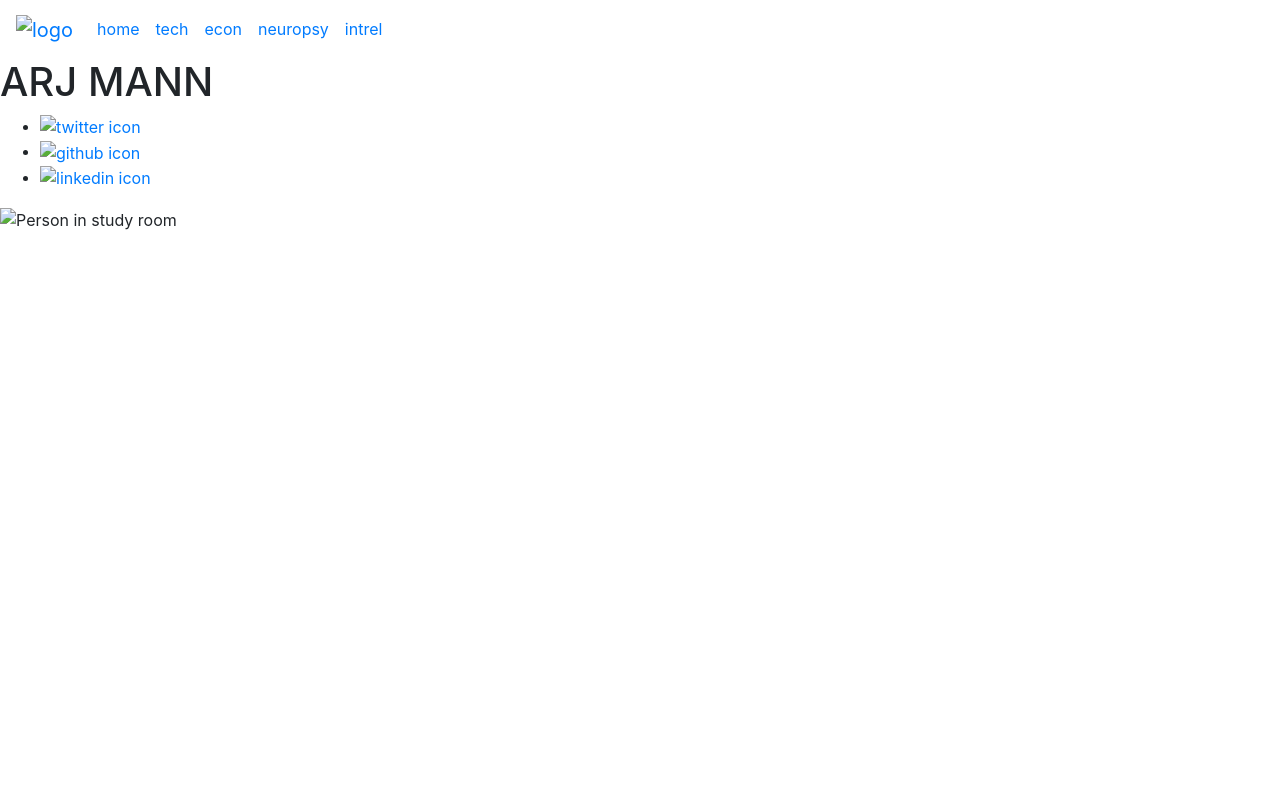
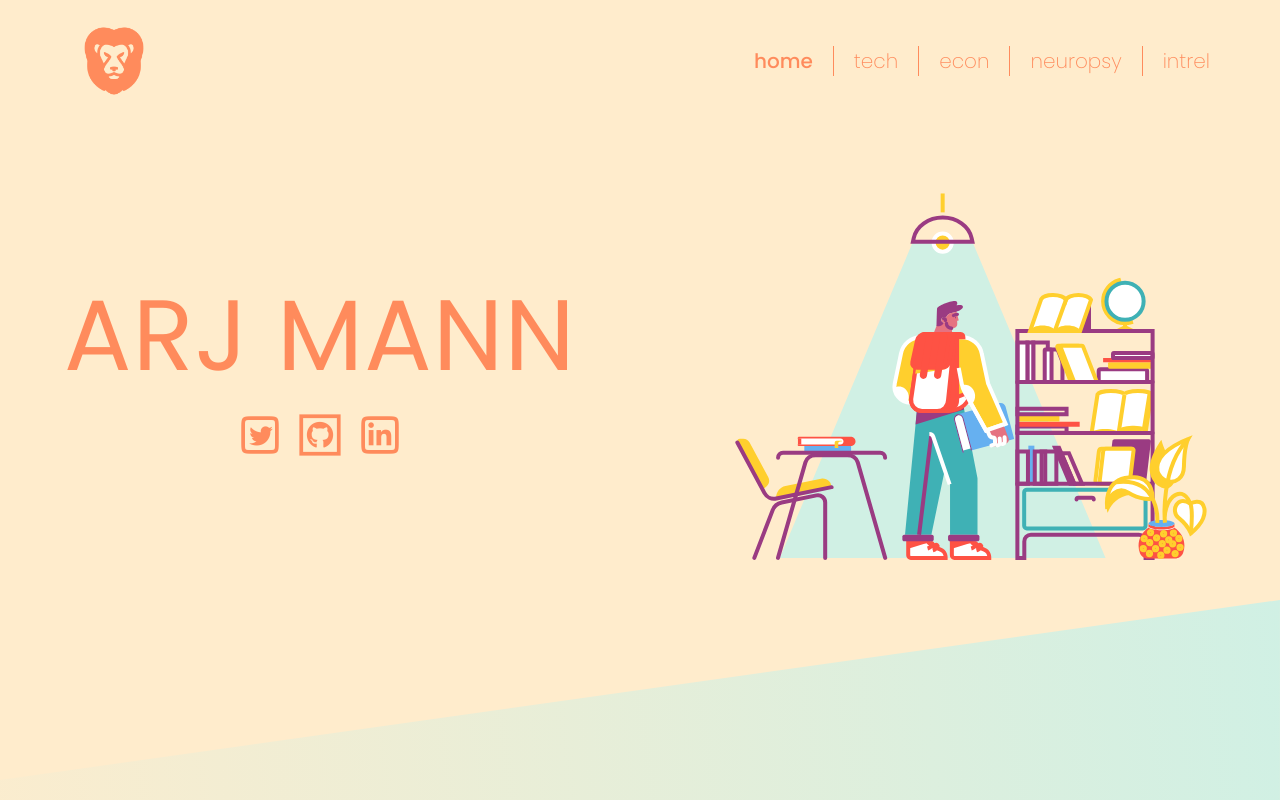
Before and after one commit to SimarMann/homepage-example, a plain HTML site: page index.html in a window 1280 px wide. Drawn offline with nearby package versions, Linux system fonts and the light colour scheme; the site is published under a folder, as on GitHub Pages, so addresses that start at the root find nothing.

Commit message:
fix broken index.html links

```diff
--- a/index.html
+++ b/index.html
@@ -6,7 +6,7 @@
     <link rel="stylesheet" href="https://cdn.jsdelivr.net/npm/bootstrap@4.5.3/dist/css/bootstrap.min.css" integrity="sha384-TX8t27EcRE3e/ihU7zmQxVncDAy5uIKz4rEkgIXeMed4M0jlfIDPvg6uqKI2xXr2" crossorigin="anonymous">
     <script src="https://code.jquery.com/jquery-3.5.1.slim.min.js" integrity="sha384-DfXdz2htPH0lsSSs5nCTpuj/zy4C+OGpamoFVy38MVBnE+IbbVYUew+OrCXaRkfj" crossorigin="anonymous"></script>
     <script src="https://cdn.jsdelivr.net/npm/bootstrap@4.5.3/dist/js/bootstrap.bundle.min.js" integrity="sha384-ho+j7jyWK8fNQe+A12Hb8AhRq26LrZ/JpcUGGOn+Y7RsweNrtN/tE3MoK7ZeZDyx" crossorigin="anonymous"></script>
-    <link href="/css/styles.css" rel="stylesheet">
+    <link href="css/styles.css" rel="stylesheet">
     <link rel="preconnect" href="https://fonts.googleapis.com">
     <link rel="preconnect" href="https://fonts.gstatic.com" crossorigin>
     <link href="https://fonts.googleapis.com/css2?family=Poppins:wght@200;400;500&display=swap" rel="stylesheet">
@@ -18,7 +18,7 @@
       <header class="home-header">
         <nav class="navbar navbar-expand-lg">
           <a class="navbar-brand" href="#">
-            <img class="logo" alt="logo" src="/img/home/lion.png">
+            <img class="logo" alt="logo" src="img/home/lion.png">
           </a>
           <button class="navbar-toggler" type="button" data-toggle="collapse" data-target="#navbarCollapse" aria-controls="navbarCollapse" aria-expanded="false" aria-label="Toggle navigation">
             <span class="navbar-toggler-icon open-icon"></span>
@@ -26,19 +26,19 @@
           <div class="collapse navbar-collapse" id="navbarCollapse">
             <ul class="navbar-nav mr-auto">
               <li class="nav-item home-border active">
-                <a class="nav-link home-color" href="/index.html">home</a>
+                <a class="nav-link home-color" href="index.html">home</a>
               </li>
               <li class="nav-item home-border">
-                <a class="nav-link home-color" href="/tech.html">tech</a>
+                <a class="nav-link home-color" href="tech.html">tech</a>
               </li>
               <li class="nav-item home-border">
-                <a class="nav-link home-color" href="/econ.html">econ</a>
+                <a class="nav-link home-color" href="econ.html">econ</a>
               </li>
               <li class="nav-item home-border">
-                <a class="nav-link home-color" href="/neuropsy.html">neuropsy</a>
+                <a class="nav-link home-color" href="neuropsy.html">neuropsy</a>
               </li>
               <li class="nav-item home-border">
-                <a class="nav-link home-color" href="/intrel.html">intrel</a>
+                <a class="nav-link home-color" href="intrel.html">intrel</a>
               </li>
             </ul>
           </div>
@@ -49,28 +49,28 @@
         <ul class="social-list">
           <li class="social-link">
             <a href="https://twitter.com">
-              <img class="social-link" src="/img/home/twitter-icon.png" alt="twitter icon">
+              <img class="social-link" src="img/home/twitter-icon.png" alt="twitter icon">
             </a>
           </li>
           <li class="social-link">
             <a href="https://github.com">
-              <img class="social-link" src="/img/home/github-icon.png" alt="github icon">
+              <img class="social-link" src="img/home/github-icon.png" alt="github icon">
             </a>
           </li>
           <li class="social-link">
             <a href="https://linkedin.com">
-              <img class="social-link" src="/img/home/linkedin-icon.png" alt="linkedin icon">
+              <img class="social-link" src="img/home/linkedin-icon.png" alt="linkedin icon">
             </a>
           </li>
         </ul>
       </main>
       <aside class="home-aside">
-        <img class="study-art" src="/img/home/studyart.svg" alt="Person in study room">
+        <img class="study-art" src="img/home/studyart.svg" alt="Person in study room">
       </aside>
       <footer class="home-footer">
         <!--Background Image Triangle Gradient-->
       </footer>
     </div>
-    <script src="/js/script.js"></script>
+    <script src="js/script.js"></script>
   </body>
 </html>
```
